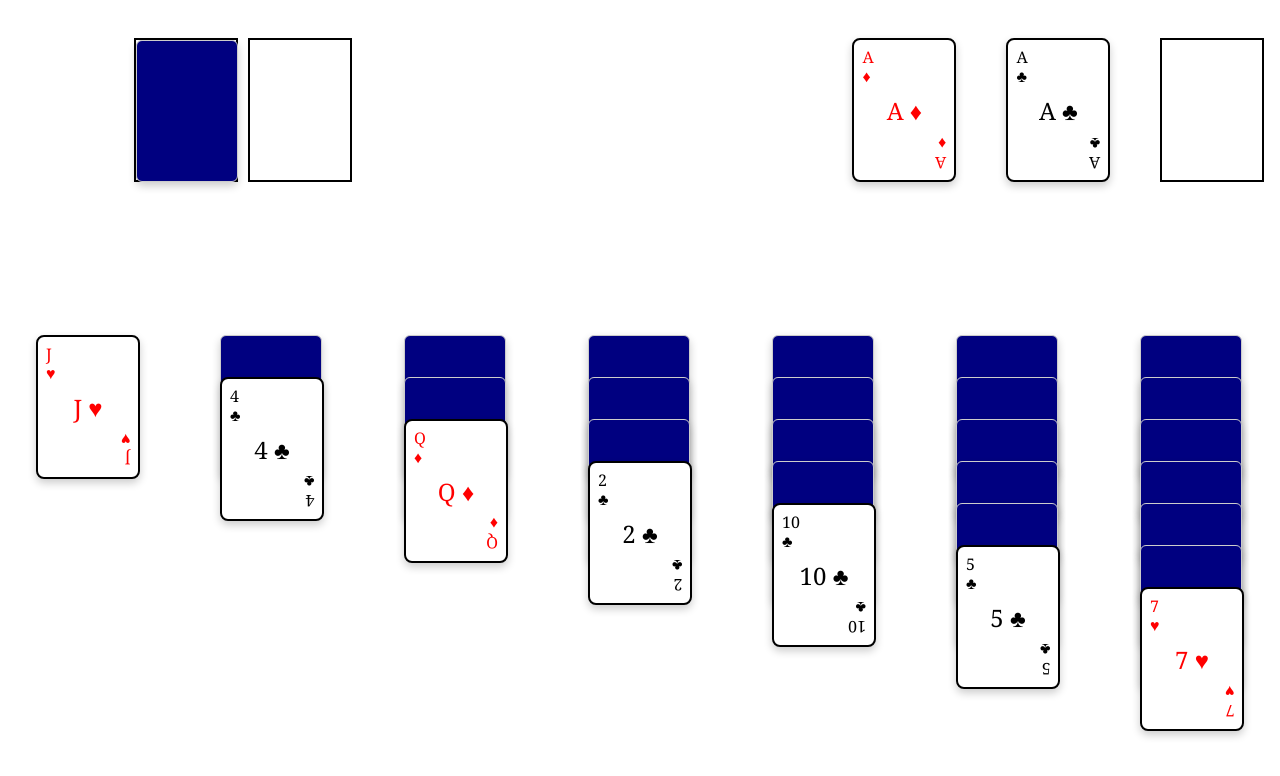
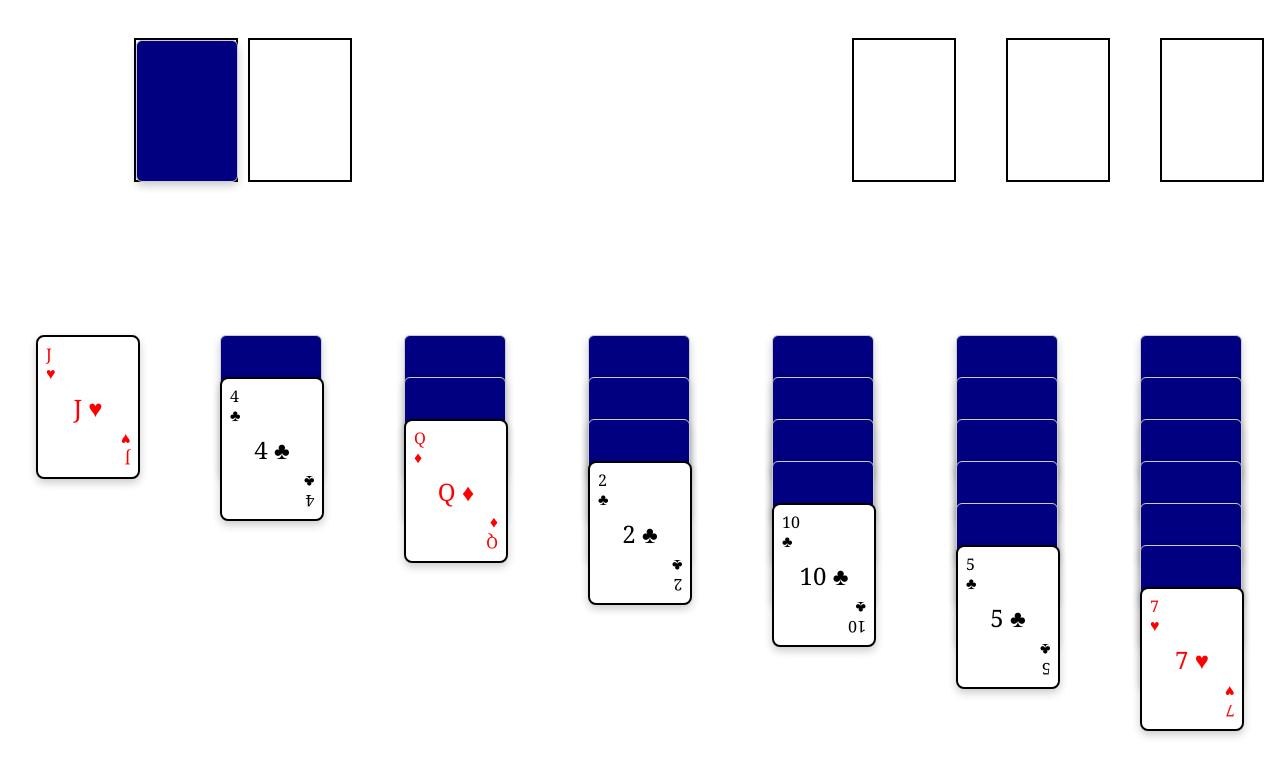
Before and after one commit to TheFluffyNebula/SolitaireTS, a React (Vite) app: page / in a window 1280 px wide. Shown: the top 776 px of the page. Built offline with nearby package versions, Linux system fonts and the light colour scheme.

Commit message:
waste -> foundation working!

```diff
--- a/src/App.jsx
+++ b/src/App.jsx
@@ -15,29 +15,29 @@ function App() {
   const [tableau, setTableau] = useState([]);
   const [foundation, setFoundation] = useState([[], [], [], []])
 
-  let sampleCard1 = {
-    suit: "♦",
-    value: 'A'
-  }
-  let sampleCard2 = {
-    suit: "♣",
-    value: 'A'
-  }
+  // let sampleCard1 = {
+  //   suit: "♦",
+  //   value: 'A'
+  // }
+  // let sampleCard2 = {
+  //   suit: "♣",
+  //   value: 'A'
+  // }
   // let sampleCard3 = {
   //   suit: "♠",
   //   value: 'A'
   // }
-  let sampleCard4 = {
-    suit: "♥",
-    value: 'A'
-  }
+  // let sampleCard4 = {
+  //   suit: "♥",
+  //   value: 'A'
+  // }
 
   useEffect(() => {
     // Only run once on component mount
     const deck = splitDeck();
     setStockPile(deck.stock);
     setTableau(deck.tableau);
-    setFoundation([[sampleCard1], [sampleCard2], [], [sampleCard4]]);
+    setFoundation([[], [], [], []]);
   }, []);
 
   const handleDraw = () => {
@@ -47,6 +47,20 @@ function App() {
   };
 
   function handleDropOnTableau(draggedCard, colIdx, cardSource) {
+    function wasteToTableau() {
+      // Make a copy of wastePile and tableau
+      const newWaste = [...wastePile];
+      const cardToMove = newWaste.pop(); // remove top card from waste
+      cardToMove.faceUp = true;
+
+      const newTableau = [...tableau];
+      const updatedColumn = [...newTableau[colIdx], cardToMove]; // add card to the target column
+      newTableau[colIdx] = updatedColumn;
+
+      setWastePile(newWaste);
+      setTableau(newTableau);
+    }
+
     // console.log("App hDOT", draggedCard, colIdx, cardSource);
     if (!draggedCard) {
       return;
@@ -65,17 +79,7 @@ function App() {
       }
       // move the king to the empty square
       if (cardSource == "waste") {
-        // Make a copy of wastePile and tableau
-        const newWaste = [...wastePile];
-        const cardToMove = newWaste.pop(); // remove top card from waste
-        cardToMove.faceUp = true;
-
-        const newTableau = [...tableau];
-        const updatedColumn = [...newTableau[colIdx], cardToMove]; // add card to the target column
-        newTableau[colIdx] = updatedColumn;
-
-        setWastePile(newWaste);
-        setTableau(newTableau);
+        wasteToTableau();
       }
       return;
     }
@@ -90,19 +94,59 @@ function App() {
     // console.log("Valid move!");
 
     if (cardSource == "waste") {
-      // take last waste card (implemented as stack) and add it to the tableau column
+      wasteToTableau();
+    }
+  }
 
-      // Make a copy of wastePile and tableau
+  function handleDropOnFoundation(draggedCard, colIdx, cardSource) {
+    function wasteToFoundation() {
+      // Make a copy of wastePile and foundation
       const newWaste = [...wastePile];
       const cardToMove = newWaste.pop(); // remove top card from waste
       cardToMove.faceUp = true;
 
-      const newTableau = [...tableau];
-      const updatedColumn = [...newTableau[colIdx], cardToMove]; // add card to the target column
-      newTableau[colIdx] = updatedColumn;
+      const newFoundation = [...foundation];
+      const updatedColumn = [...newFoundation[colIdx], cardToMove]; // add card to the target column
+      newFoundation[colIdx] = updatedColumn;
 
       setWastePile(newWaste);
-      setTableau(newTableau);
+      setFoundation(newFoundation);
+    }
+
+    // console.log("App hDOF", draggedCard, colIdx, cardSource);
+    if (!draggedCard) {
+      return;
+    }
+
+    // common functionality: if ace, put into empty slot regardless of source (waste, tableau)
+    const suit = draggedCard.suit;
+    const value = VALUE_TO_NUMBER[draggedCard.value];
+    // console.log(value);
+
+    const foundationCard = foundation.at(colIdx).at(-1);
+    // console.log("App hDOT", draggedCard, colIdx, cardSource);
+    if (!foundationCard) {
+      if (value != 1) {
+        return;
+      }
+      // move the ace to the empty square
+      if (cardSource == "waste") {
+        wasteToFoundation();
+      }
+      return;
+    }
+
+    // common functionality: checking if it's a valid move
+    const foundationSuit = foundationCard.suit;
+    const foundationValue = VALUE_TO_NUMBER[foundationCard.value];
+    // console.log(foundationColor, foundationValue);
+    if (suit != foundationSuit || value - foundationValue != 1) {
+      return;
+    }
+    // console.log("Valid move!");
+
+    if (cardSource == "waste") {
+      wasteToFoundation();
     }
   }
 
@@ -113,7 +157,7 @@ function App() {
           <Stock stockPile={stockPile} onClick={handleDraw}></Stock>
           <Waste wastePile={wastePile}></Waste>
         </div>
-        <Foundation foundationPiles={foundation}></Foundation>
+        <Foundation foundationPiles={foundation} onDropToFoundation={handleDropOnFoundation}></Foundation>
       </div>
       <Tableau tableauPiles={tableau} onDropToTableau={handleDropOnTableau}></Tableau>
     </>
--- a/src/components/Foundation/Foundation.jsx
+++ b/src/components/Foundation/Foundation.jsx
@@ -4,13 +4,23 @@ import './Foundation.css'
 import FoundationCardSlot from './FoundationCardSlot.jsx'
 
 // 4 card slots, render top card
-function Foundation({ foundationPiles }) {
+function Foundation({ foundationPiles, onDropToFoundation }) {
     return (
         <div className="foundationContainer">
             {foundationPiles.map((pile, idx) => {
                 const topCard = pile.length > 0 ? pile[pile.length - 1] : null;
                 return (
-                    <div className="foundationPile" key={idx}>
+                    <div className="foundationPile"
+                        key={idx}
+                        onDragOver={(e) => e.preventDefault()}
+                        onDrop={(e) => {
+                            e.preventDefault();
+                            const card = JSON.parse(e.dataTransfer.getData("card"));
+                            const cardSource = JSON.parse(e.dataTransfer.getData("source"));
+                            // console.log("Card dropped!", card);
+                            onDropToFoundation(card, idx, cardSource);
+                        }}
+                    >
                         <FoundationCardSlot card={topCard}/>
                     </div>
                 );
```
